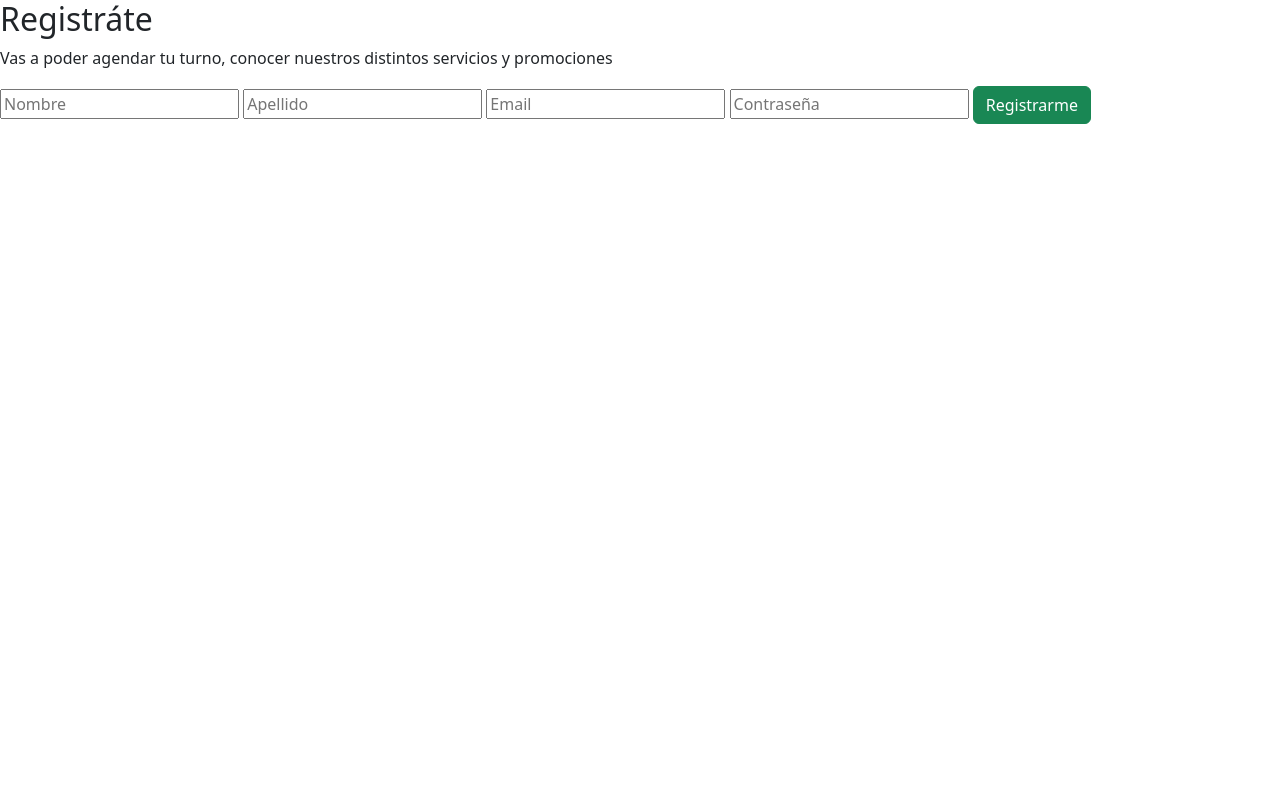
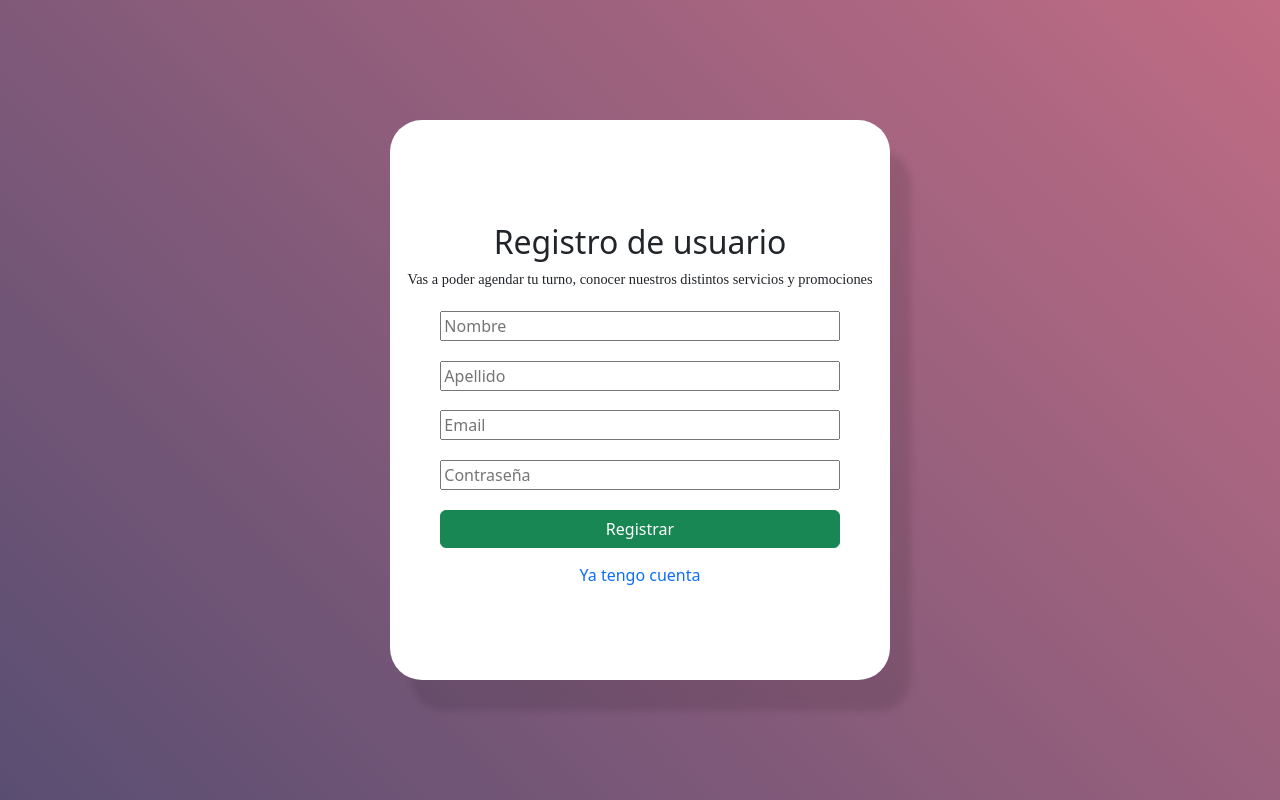
Before and after one commit to Danielanunez/OBNails_tpFinal, a Node server app: page /register/ in a window 1280 px wide. Run offline with Node 20, Linux system fonts and the light colour scheme.

Commit message:
Agregue views de regristro e inicioSesion

```diff
--- a/app.js
+++ b/app.js
@@ -4,6 +4,7 @@ const path = require('path');
 const PORT = 3000;
 const homeRoutes = require('./src/routes/homeRoutes');
 const registerRoutes = require('./src/routes/registerRoutes');
+const singInRoutes = require('./src/routes/singInRoutes');
 
 
 /*Archivos estaticos */
@@ -12,6 +13,7 @@ app.use('/', express.static('public'));
 /* Archivos dinámicos con EJS */
 app.use('/', homeRoutes);
 app.use('/register', registerRoutes);
+app.use('/singIn', singInRoutes);
 
 /*Configaracion del motor de plantillas js */
 app.set('view engine', 'ejs')
--- a/public/css/style.css
+++ b/public/css/style.css
@@ -156,10 +161,114 @@ body{
     text-align: left;
     margin-left: 2rem;
 }
+/*--------Form Contacto------------*/
+#Contacto{
+    height: 100vh;
+    display: flex;
+    justify-content: center;
+    align-items: center;
+}
+#container{
+    width: 40vw;
+    height: 60vh;
+    padding: 3%;
+    background: linear-gradient(to right, #c06c84 , #493240);
+    border-radius: 0 2% 2% 0;
+    display: flex;
+    justify-content: center;
+    align-items: center;
+    flex-direction: column;
+}
+#container input,textarea{
+    margin: 2%;
+    width: 100%;
+}
+#containerTitle{
+    width: 25vw;
+    height: 60vh;
+    padding: 2%;
+    background-color: #9A1663;
+    color: #E8C4C4;
+    border-radius: 2% 0 0 2%;
+    display: flex;
+    align-items: center;
+}
 /*----------Footer-----------------*/
-.container-footer{
+#container-footer{
+    margin-top: 3%;
     background-color: #be8686;
     height: 15rem;
+}
+#container-footer img{
+    width: 100%;
+}
+#container-footer li{
+    width: 4%;
+    margin: 0 2% 0 0;
+
+}
+
+/*-----------Form register/singIn---------*/
+#body{
+    background: linear-gradient( 45deg, #594e72, #c06c84);
+    display: flex;
+    justify-content: center;
+    background-repeat: no-repeat;
+    height: 100vh;
+}
+#container-form{
+    width: 39%;
+    height: 70vh;
+    margin-top: 15vh;
+    background-color: white;
+    text-align: center;
+    display: flex;
+    flex-direction: column;
+    justify-content: center;
+    align-items: center;
+    box-shadow: 21px 31px 7px 0px rgba(0,0,0,0.1);
+    border-radius: 2rem;
+}
+#container-form input{
+    width: 80%;
+    margin-bottom: 4%;
+}
+#titleRegister, #textRegister{
+    text-align: center;
+}
+#textRegister{
+    font-size: 90%;
+    font-family: 'Times New Roman', Times, serif;
+    margin-bottom: 4%;
+}
+#titleRegister{
+    margin-top: 2%;
+}
+#containerSingIn{
+    width: 39%;
+    height: 60vh;
+    margin-top: 15vh;
+    background-color: white;
+    display: flex;
+    flex-direction: column;
+    justify-content: center;
+    align-items: center;
+    box-shadow: 21px 31px 7px 0px rgba(0,0,0,0.1);
+    border-radius: 2rem;
+}
+#containerSingIn input{
+    width: 80%;
+    margin-bottom: 4%;
+}
+#titleSesion{
+    margin-bottom: 5%;
+}
+#buttonRegister, #buttonSesion{
+    width: 80%;
+    margin-bottom: 3%;
+}
+#linkForm{
+    text-decoration: none;
 }
 
 
--- a/src/routes/registerRoutes.js
+++ b/src/routes/registerRoutes.js
@@ -1,7 +1,7 @@
 const express = require('express');
 const router = express.Router();
-const registerController = require('../controller/registerController');
+const {getRegister} = require('../controller/registerController');
 
-router.get('/', registerController.getRegister);
+router.get('/', getRegister);
 
 module.exports = router;
--- a/src/views/partials/nav.ejs
+++ b/src/views/partials/nav.ejs
@@ -18,13 +18,13 @@
                             <a class="nav-link active text-black" aria-current="page" href="/" id="nav-a">Inicio</a>
                         </li>
                         <li class="nav-item" id="nav-li">
-                            <a class="nav-link text-black " href="#" id="nav-a">Servicios</a>
+                            <a class="nav-link text-black " href="#Servicio" id="nav-a">Servicios</a>
                         </li>
                         <li class="nav-item" id="nav-li">
-                            <a class="nav-link text-black " href="#" id="nav-a">Nosotros</a>
+                            <a class="nav-link text-black " href="#Nosotros" id="nav-a">Nosotros</a>
                         </li>
                         <li class="nav-item" id="nav-li">
-                            <a class="nav-link text-black" href="#" id="nav-a">Contacto</a>
+                            <a class="nav-link text-black" href="#Contacto" id="nav-a">Contacto</a>
                         </li>
                     </ul>
                 </div>
--- a/src/views/register.ejs
+++ b/src/views/register.ejs
@@ -1,13 +1,16 @@
 <%- include('partials/head')%>
-<body>
-    <h2>Registráte</h2>
-    <p>Vas a poder agendar tu turno, conocer nuestros distintos servicios y promociones</p>
-    <form action="" method="post">
+
+    <body id="body">
+        <form action="" method="post" id="container-form">
+            <h2 id="titleRegister">Registro de usuario</h2>
+            <p id="textRegister">Vas a poder agendar tu turno, conocer nuestros distintos servicios y promociones</p>
             <input type="text" name="name" id="" placeholder="Nombre">
             <input type="text" name="firstName" id="" placeholder="Apellido">
             <input type="email" name="email" id="" placeholder="Email">
             <input type="password" name="password" id="" placeholder="Contraseña">
-        <button type="submit" class="btn btn-success">Registrarme</button>
+            <button type="submit" class="btn btn-success" id="buttonRegister">Registrar</button>
+            <a href="/singIn/" id="linkForm">Ya tengo cuenta</a>
         </form>
     </body>
+
     </html>
```
Also changed, not shown: other parts of public/css/style.css (+13 -8 lines), public/indexa.html (deleted, +0 -67 lines), src/controller/singInController.js (added, +7 -0 lines), src/routes/singInRoutes.js (added, +7 -0 lines), src/views/index.ejs (+32 -7 lines), src/views/inicioSesion.ejs (added, +14 -0 lines), src/views/partials/footer.ejs (+3 -5 lines), public/img/facebook.png (added), public/img/instagram.png (added), src/views/usuario.ejs (deleted). Lines whose indentation alone changed are shown as unchanged.
